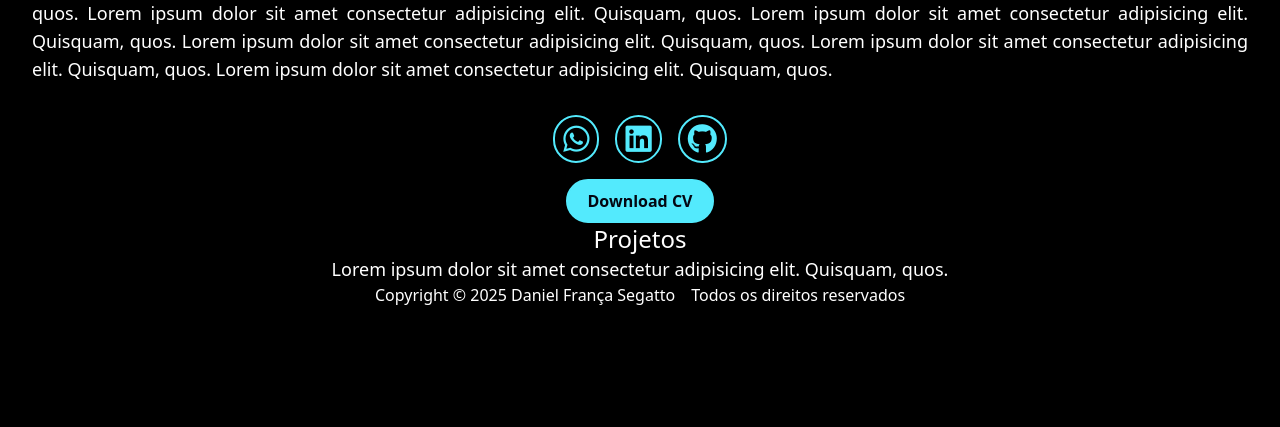
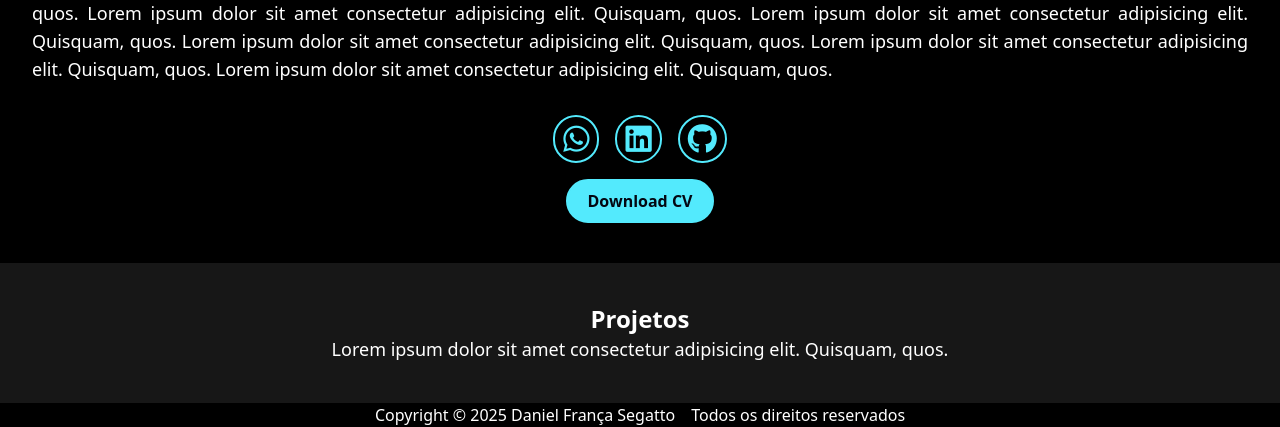
Before and after one commit to DFSegatto/Portifolio, a PHP site: page / in a window 1280 px wide. Shown: the part 389-816 px from the top of the page. Before the commit the page ends 694 px from the top, so only its background shows below. Run offline with PHP 8.4, Linux system fonts and the light colour scheme.

Commit message:
Atualizado

```diff
--- a/index.php
+++ b/index.php
@@ -3,9 +3,7 @@
 <head>
 	<meta charset="utf-8">
 	<meta name="viewport" content="width=device-width, initial-scale=1">
-	<link rel="stylesheet" href="../../styles/css/styles.css">
 	<link rel="stylesheet" href="https://cdnjs.cloudflare.com/ajax/libs/font-awesome/6.0.0-beta3/css/all.min.css">
-
 	<script src="https://cdn.jsdelivr.net/npm/@tailwindcss/browser@4"></script>
 	<title>Portifólio</title>
 </head>
@@ -49,12 +47,9 @@
 			<button class="bg-cyan-300 text-1xl text-gray-950 font-bold border-2 border-cyan-300 rounded-full pl-5 pr-5 pt-2 pb-2 hover:bg-cyan-400 hover:border-cyan-400 cursor-pointer" onclick="window.open('https://drive.google.com/file/d/1-_0000000000000000000000000000000000000000000000000000000000000000/view?usp=sharing', '_blank')">
 				Download CV
 			</button>
-
-
-
 		</section>
-		<section class="flex flex-col items-center justify-center">
-			<h2 class="text-2xl">Projetos</h2>
+		<section class="flex flex-col items-center justify-center bg-neutral-900 mt-10 pt-10 pb-10 pl-8 pr-8">
+			<h2 class="text-2xl font-bold">Projetos</h2>
 			<p class="text-lg">
 				Lorem ipsum dolor sit amet consectetur adipisicing elit. Quisquam, quos.
 			</p>
```
